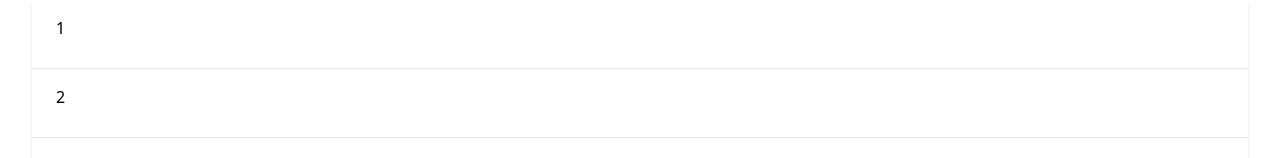
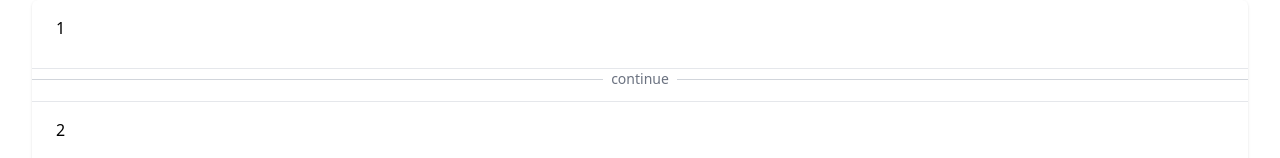
Before and after one commit to bilalthepunjabi/personal, a Vue app: page / in a window 1280 px wide. Shown: the top 158 px of the page. Built offline with nearby package versions, Linux system fonts and the light colour scheme.

Commit message:
--ui -divider

```diff
--- /dev/null
+++ b/src/ui/layout/Divider.vue
@@ -0,0 +1,29 @@
+<script lang="ts">
+import { defineComponent } from "vue";
+import type { PropType } from "vue";
+
+export default defineComponent({
+  name: "Divider",
+  props: {
+    text: {
+      type: String,
+    },
+  },
+  data() {
+    return {};
+  },
+  methods: {},
+});
+</script>
+
+<!-- This example requires Tailwind CSS v2.0+ -->
+<template>
+  <div class="relative">
+    <div class="absolute inset-0 flex items-center" aria-hidden="true">
+      <div class="w-full border-t border-gray-300" />
+    </div>
+    <div class="relative flex justify-center">
+      <span class="px-2 bg-white text-sm text-gray-500"> {{ text }} </span>
+    </div>
+  </div>
+</template>
--- a/src/views/HomeView.vue
+++ b/src/views/HomeView.vue
@@ -1,20 +1,16 @@
 <script setup lang="ts">
-import List from "../ui/layout/List.vue"
-import Item from "../ui/layout/Item.vue"
+import List from "../ui/layout/List.vue";
+import Item from "../ui/layout/Item.vue";
+import Divider from "../ui/layout/Divider.vue";
 </script>
 
 <template>
   <main>
     <List>
-     <Item>
-       1
-     </Item>
-     <Item>
-       2
-     </Item>
-     <Item>
-       3
-     </Item>
+      <Item> 1 </Item>
+      <Divider text="continue" />
+      <Item> 2 </Item>
+      <Item> 3 </Item>
     </List>
   </main>
 </template>
```
